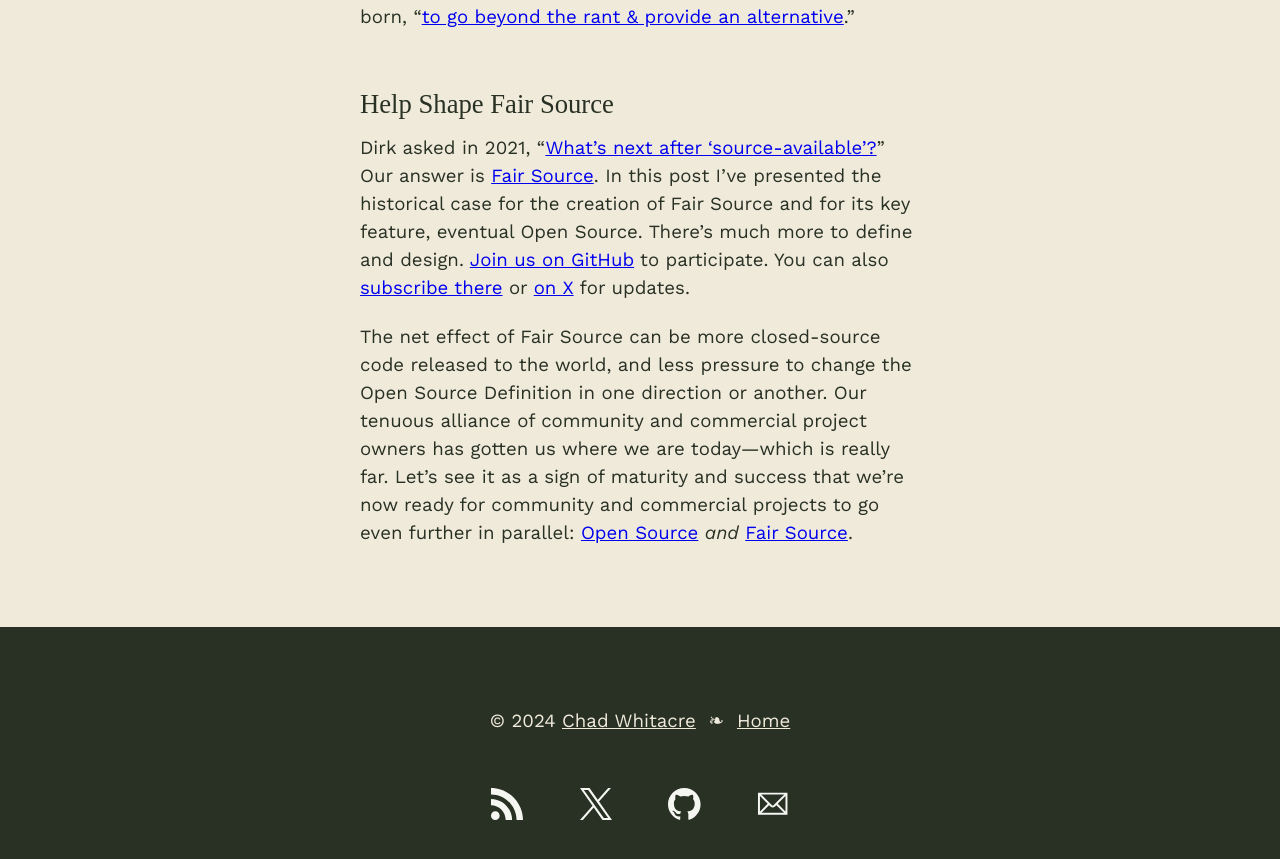
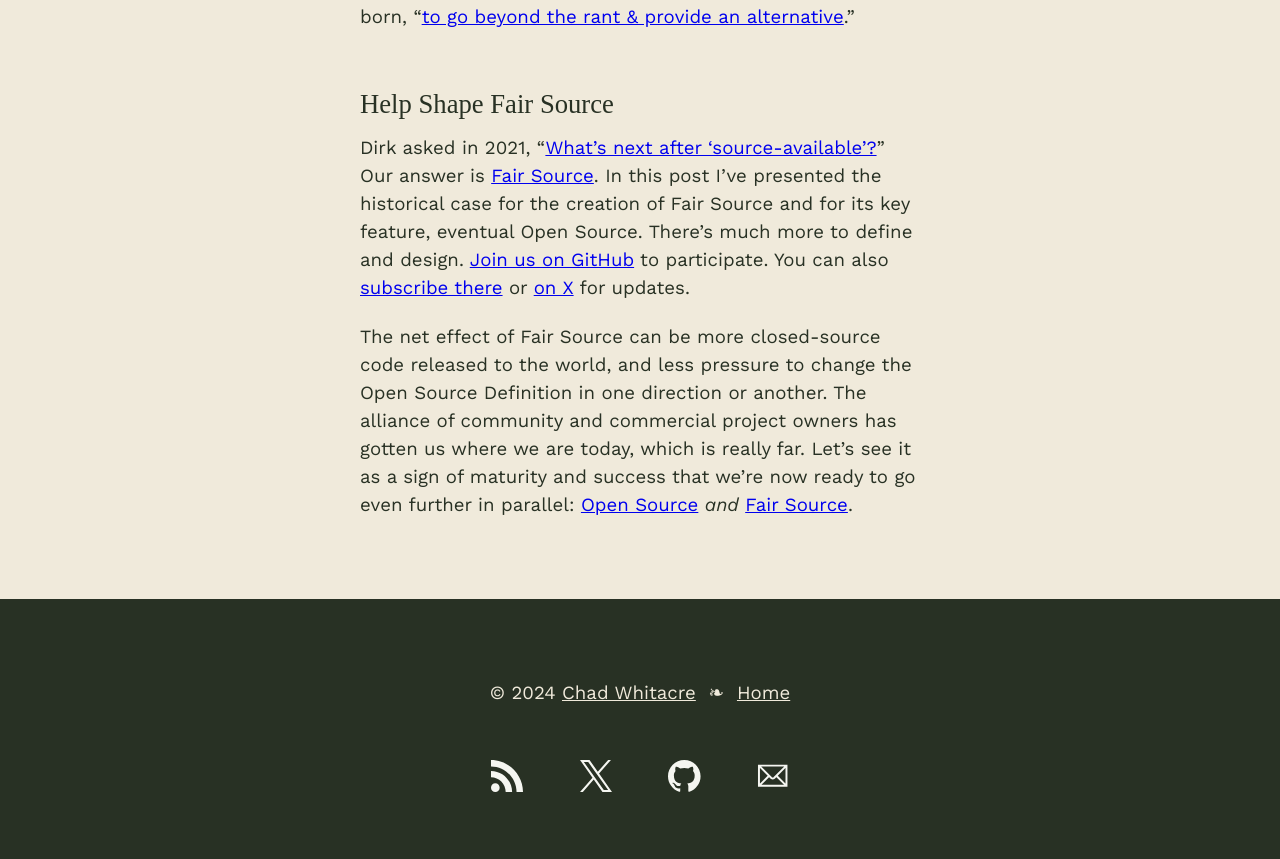
Before and after one commit to chadwhitacre/openpath, a Jekyll site: the page built from 2024/the-historical-case-for-fair-source/index.md, in a window 1280 px wide and 900 px high, scrolled down 12744 px. Shown: the top 859 px of the window. Built offline with Jekyll 4.4.1, drawn with Linux system fonts in a browser that asks for light colours; some web fonts are replaced; comment, search, counter and statistics services are not loaded.

Commit message:
Tighten up conclusion

```diff
--- a/2024/the-historical-case-for-fair-source/index.md
+++ b/2024/the-historical-case-for-fair-source/index.md
@@ -393,8 +393,7 @@ can also [subscribe there](https://github.com/fairsource/fair.io/issues/14) or
 
 The net effect of Fair Source can be more closed-source code released to the
 world, and less pressure to change the Open Source Definition in one direction
-or another. Our tenuous alliance of community and commercial project owners has
-gotten us where we are today—which is really far. Let's see it as a sign of
-maturity and success that we're now ready for community and commercial projects
-to go even further in parallel: [Open Source](https://opensource.org/) _and_
-[Fair Source](https://fair.io/).
+or another. The alliance of community and commercial project owners has
+gotten us where we are today, which is really far. Let's see it as a sign of
+maturity and success that we're now ready to go even further in parallel: [Open
+Source](https://opensource.org/) _and_ [Fair Source](https://fair.io/).
```
